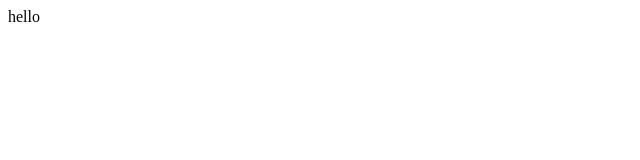
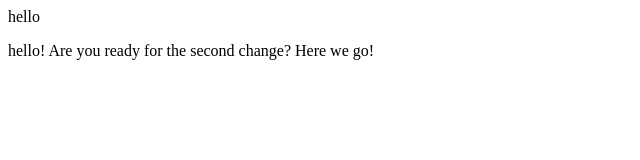
Before and after one commit to Physicalpixel/GIT_TEST, a plain HTML site: page index.html in a window 1280 px wide. Shown: the whole page, without its empty margins (0-640 px from the left). Drawn offline with Linux system fonts and the light colour scheme.

Commit message:
second change 31st May

```diff
--- a/index.html
+++ b/index.html
@@ -1 +1,2 @@
 <h>hello</h>
+<p>hello! Are you ready for the second change? Here we go!</p>
```
Also changed, not shown: 1 other file.
